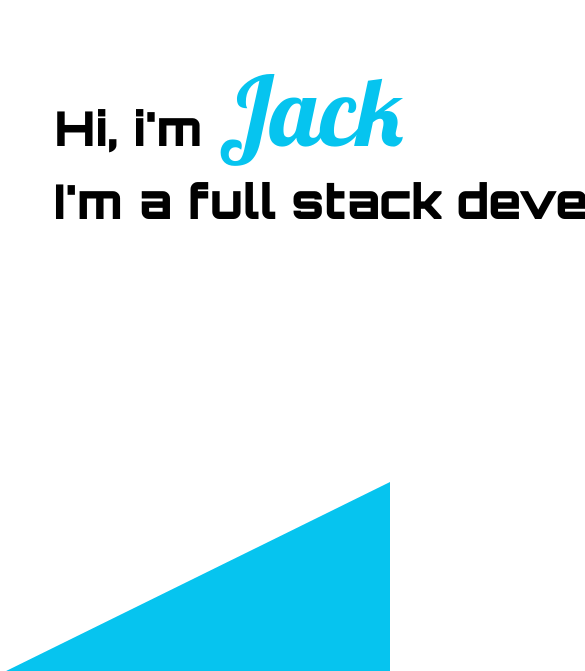
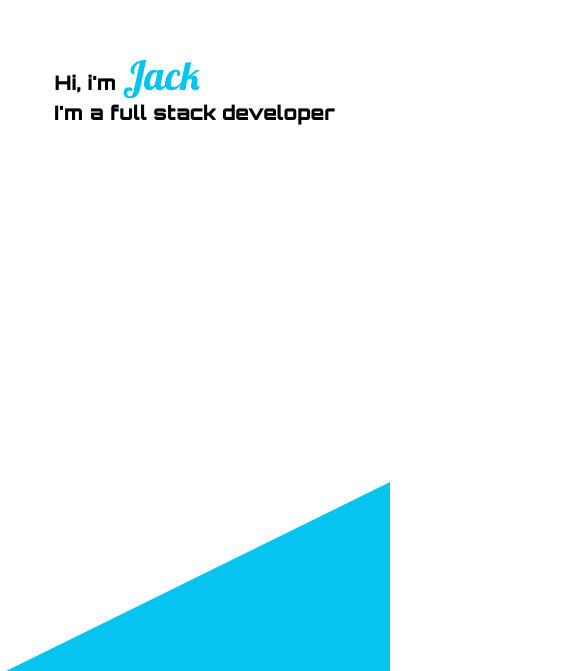
Before and after one commit to jhicken16/portfolio, a plain HTML site: page index.html in a window 390 px wide. Shown: the part 193-864 px from the top of the page, 585 px wide, since content can reach past the window. Drawn offline with Linux system fonts and the light colour scheme.

Commit message:
tittle div refactored that prevent title overflowing. This also prevents triangle width not calculating properly.

```diff
--- a/style.css
+++ b/style.css
@@ -19,15 +19,15 @@ font-family: 'Orbitron', sans-serif;
 #title-container{
     width: 100%;
     height: 80vh;
+    overflow: hidden;
 
 
 }
 #title{
     position: relative;
-    width:  20em;
     top: 36%;
     left: 14%;
-    font-size: 3em;
+    font-size: 220%;
     font-family: 'Orbitron', sans-seri;
 }
 #name{
@@ -183,8 +183,13 @@ footer .triangle-right{
   @media only screen and (max-width: 600px){
     #projects div{
         flex-direction: column;
+        padding-bottom: 1em;
+        margin-bottom: 4em;
     }
     #projects div div{
         width: 90%;
     }
+    #title{
+        font-size: 1.25em;
+    }
   }
```
Also changed, not shown: index.html (+3 -0 lines).
